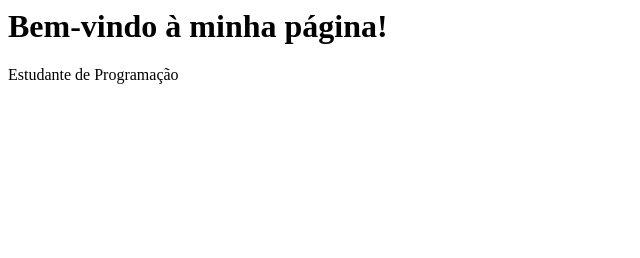
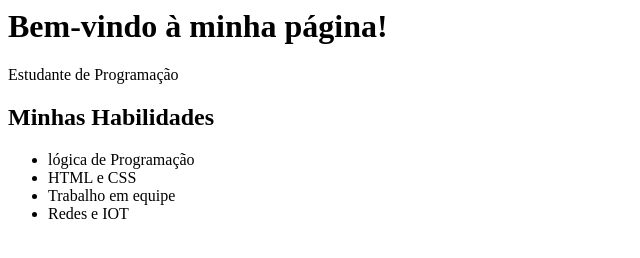
Before and after one commit to gabrielzx090/site, a plain HTML site: page index.html in a window 1280 px wide. Shown: the whole page, without its empty margins (0-640 px from the left). Drawn offline with Linux system fonts and the light colour scheme.

Commit message:
Add files via upload

```diff
--- a/index.html
+++ b/index.html
@@ -12,6 +12,26 @@
             <h1>Bem-vindo à minha página!</h1>
             <p>Estudante de Programação</p>
         </header>
+        <main>
+            <section>
+                <h2>Minhas Habilidades</h2>
+                <ul>
+                    <li>
+                        lógica de Programação
+                    </li>
+                    <li>
+                        HTML e CSS
+                    </li>
+                    <li>
+                        Trabalho em equipe
+                    </li>
+                    <li>
+                        Redes e IOT
+                    </li>
+
+                </ul>
+            </section>
+        </main>
 
     </body>
 </html>
```
